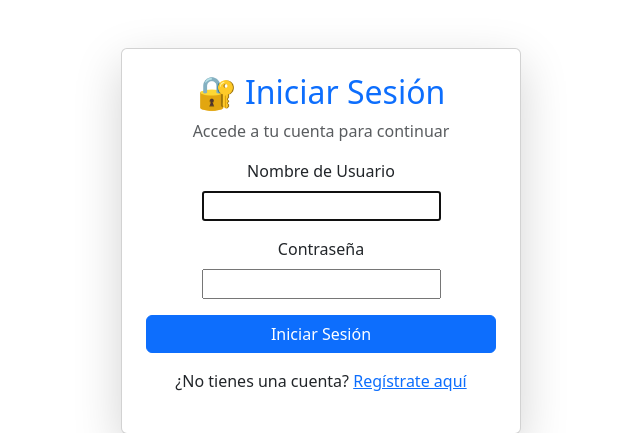
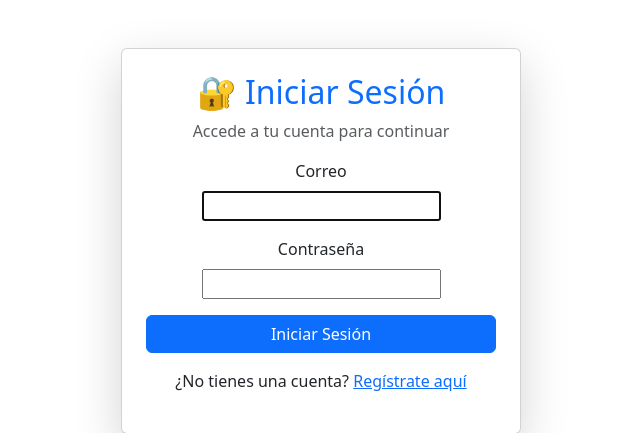
Before and after one commit to LukasSchadeV/P-memoria, a Django app: page /login/ in a window 1280 px wide. Shown: the part 56-489 px from the top of the page, without its empty margins (319-959 px from the left). Run offline with Django 5.2, Linux system fonts and the light colour scheme.

Commit message:
Problemas1

```diff
--- a/inicio/templates/inicio/login.html
+++ b/inicio/templates/inicio/login.html
@@ -8,7 +8,7 @@
         <form method="post">
             {% csrf_token %}
             <div class="mb-3 text-center">
-                <label for="username" class="form-label">Nombre de Usuario</label>
+                <label for="username" class="form-label">Correo</label>
                 <div class="input-group justify-content-center">
                     {{ form.username }}
                 </div>
```
Also changed, not shown: db.sqlite3.
